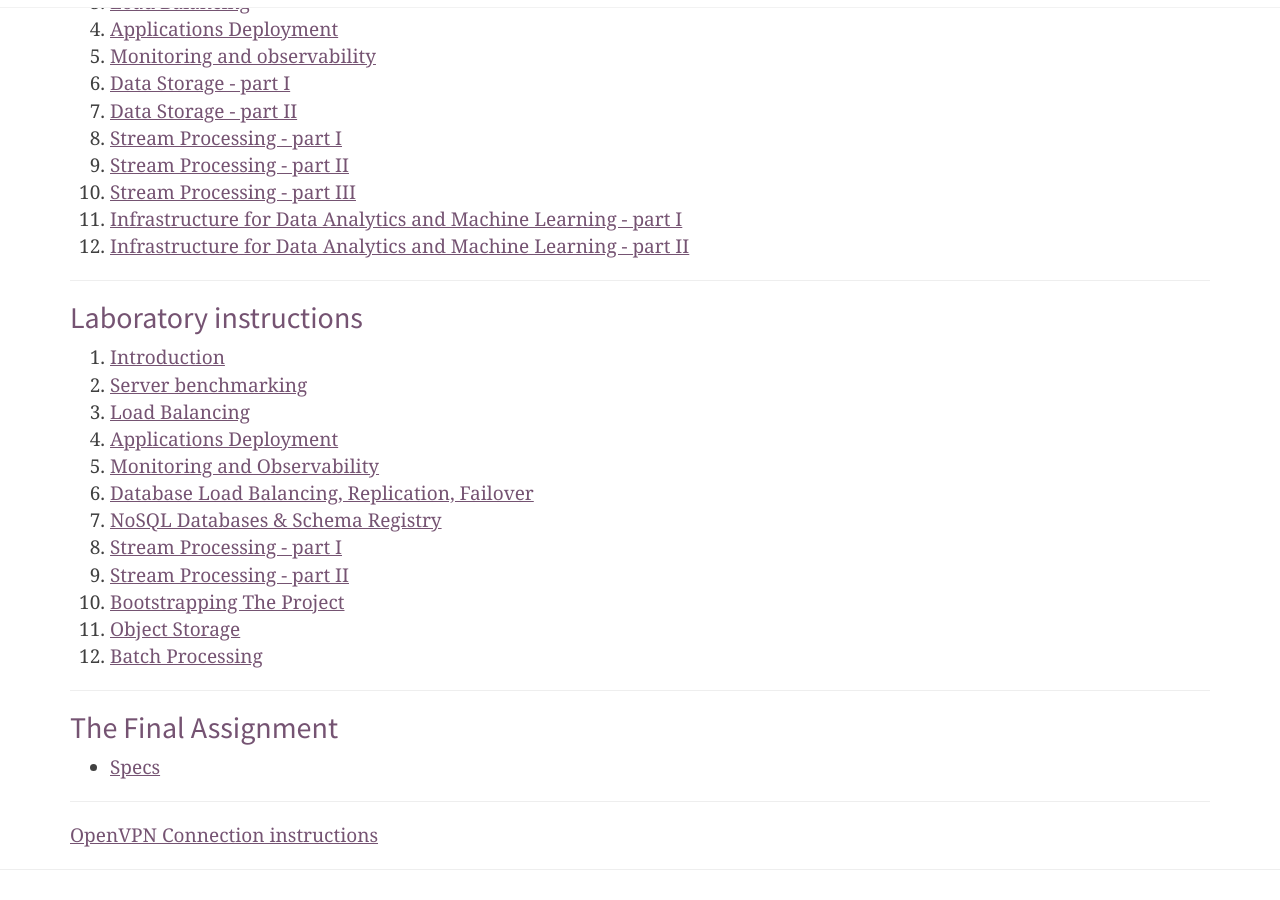
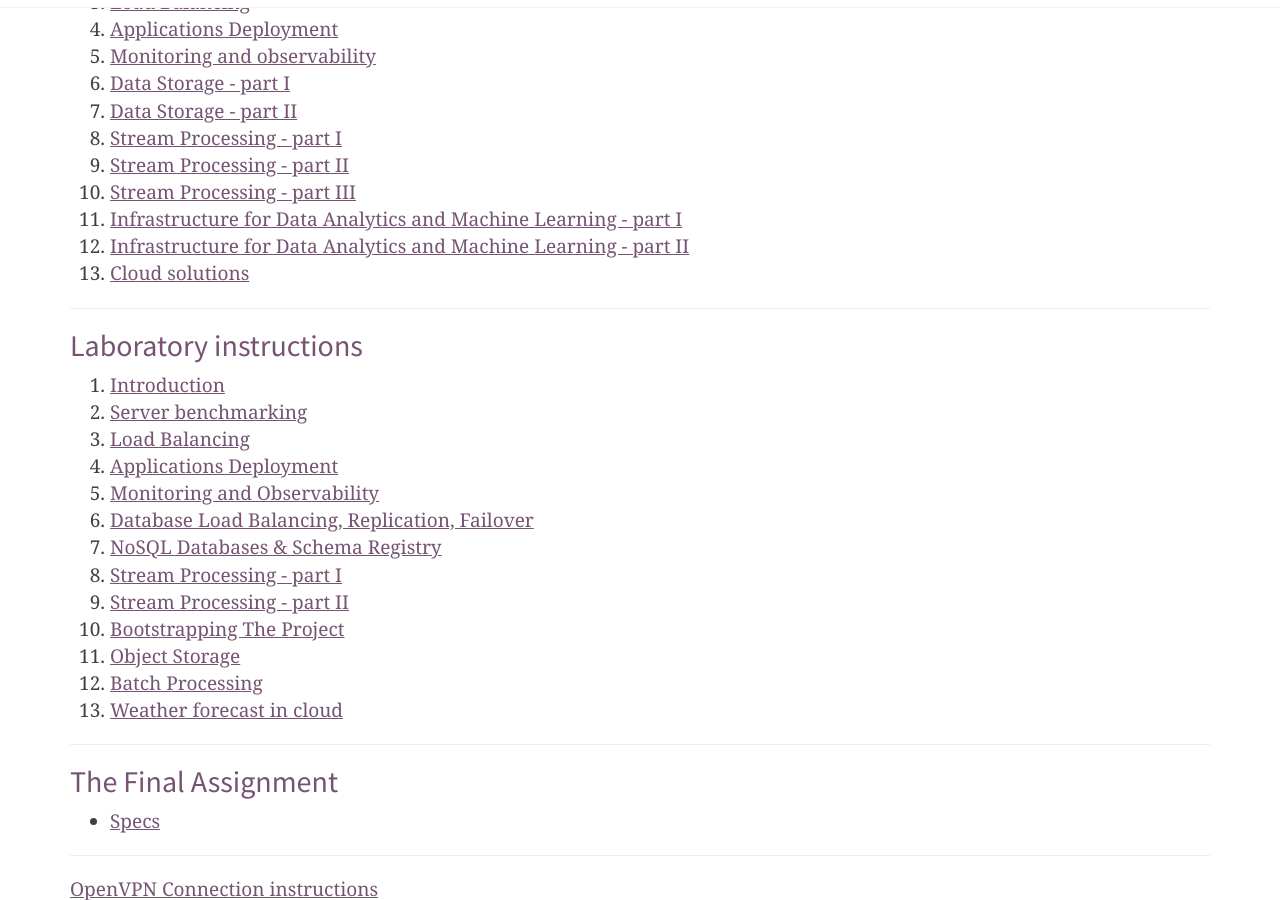
Before and after one commit to RTBHOUSE/mimuw-blog, a Jekyll site: the page built from index.html, in a window 1280 px wide and 900 px high, scrolled down 930 px. Built offline with Jekyll 4.4.1, drawn with Linux system fonts in a browser that asks for light colours; nearby versions of some CDN libraries; the list of posts is cut into pages by our own code.

Commit message:
Added Cloud solutions lecture and lab

```diff
--- a/index.html
+++ b/index.html
@@ -64,6 +64,9 @@
 		<li>
 			<a href="/slides/12.pdf">Infrastructure for Data Analytics and Machine Learning - part II</a>
 		</li>
+		<li>
+			<a href="/slides/13.pdf">Cloud solutions</a>
+		</li>
 
 	</ol>
 </div>
@@ -111,6 +114,9 @@
 		<li>
 			<a href="https://github.com/RTBHOUSE/mimuw-lab/tree/main/lab12">Batch Processing</a>
 		</li>
+		<li>
+			<a href="https://github.com/RTBHOUSE/mimuw-lab/tree/main/lab13">Weather forecast in cloud</a>
+		</li>
 
 	</ol>
 </div>
```
Also changed, not shown: 1 other file.
